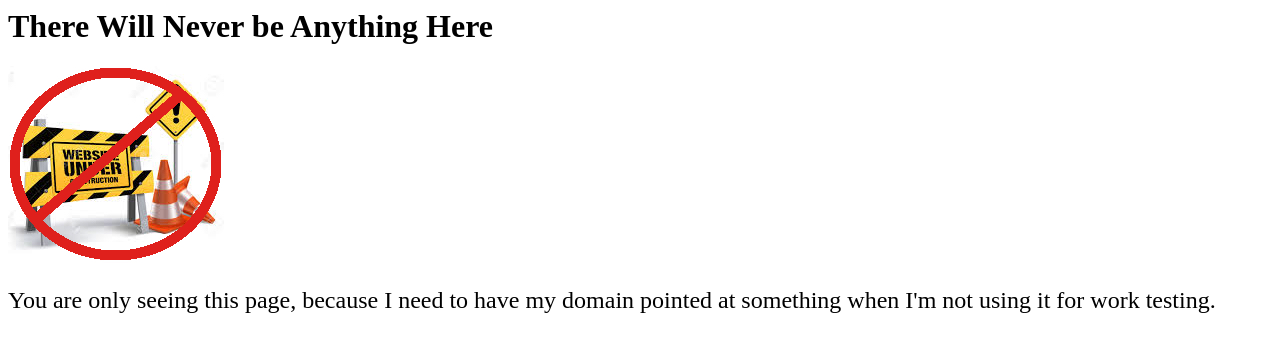
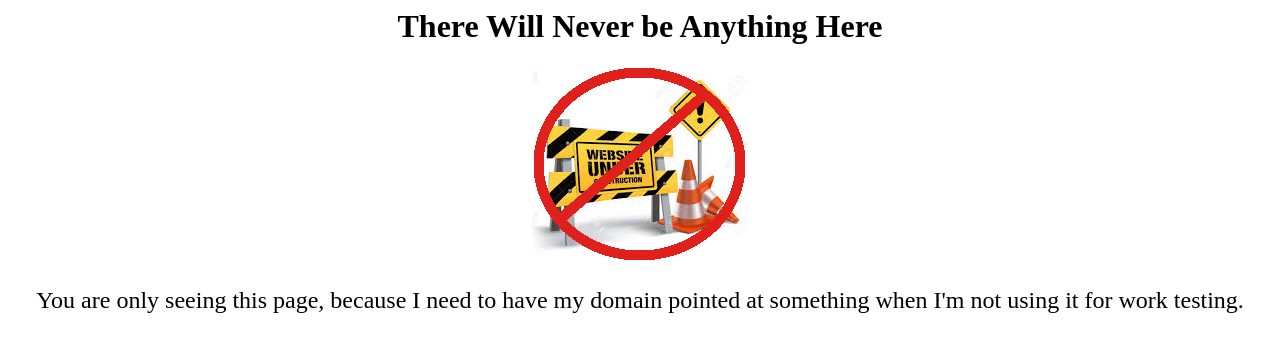
Before and after one commit to gkorman555/gkorman555.github.io, a plain HTML site: page index.html in a window 1280 px wide. Drawn offline with Linux system fonts and the light colour scheme.

Commit message:
Testing recommit

```diff
--- a/index.html
+++ b/index.html
@@ -4,8 +4,10 @@
 <title>Never to be Constructed</title>
 </head>
 <body>
-    <h1>There Will Never be Anything Here</h1>
-    <img src="images/noconstruction.jpeg" alt="No Construction" /></p>
-    <p style="font-size: 1.5em;">You are only seeing this page, because I need to have my domain pointed at something when I'm not using it for work testing.</p>
+    <h1 style="text-align: center">There Will Never be Anything Here</h1>
+    <p style="text-align: center">
+        <img src="images/noconstruction.jpeg" alt="No Construction"/>
+    </p>
+    <p style="font-size: 1.5em;text-align: center">You are only seeing this page, because I need to have my domain pointed at something when I'm not using it for work testing.</p>
     </body>
 </html>
```
